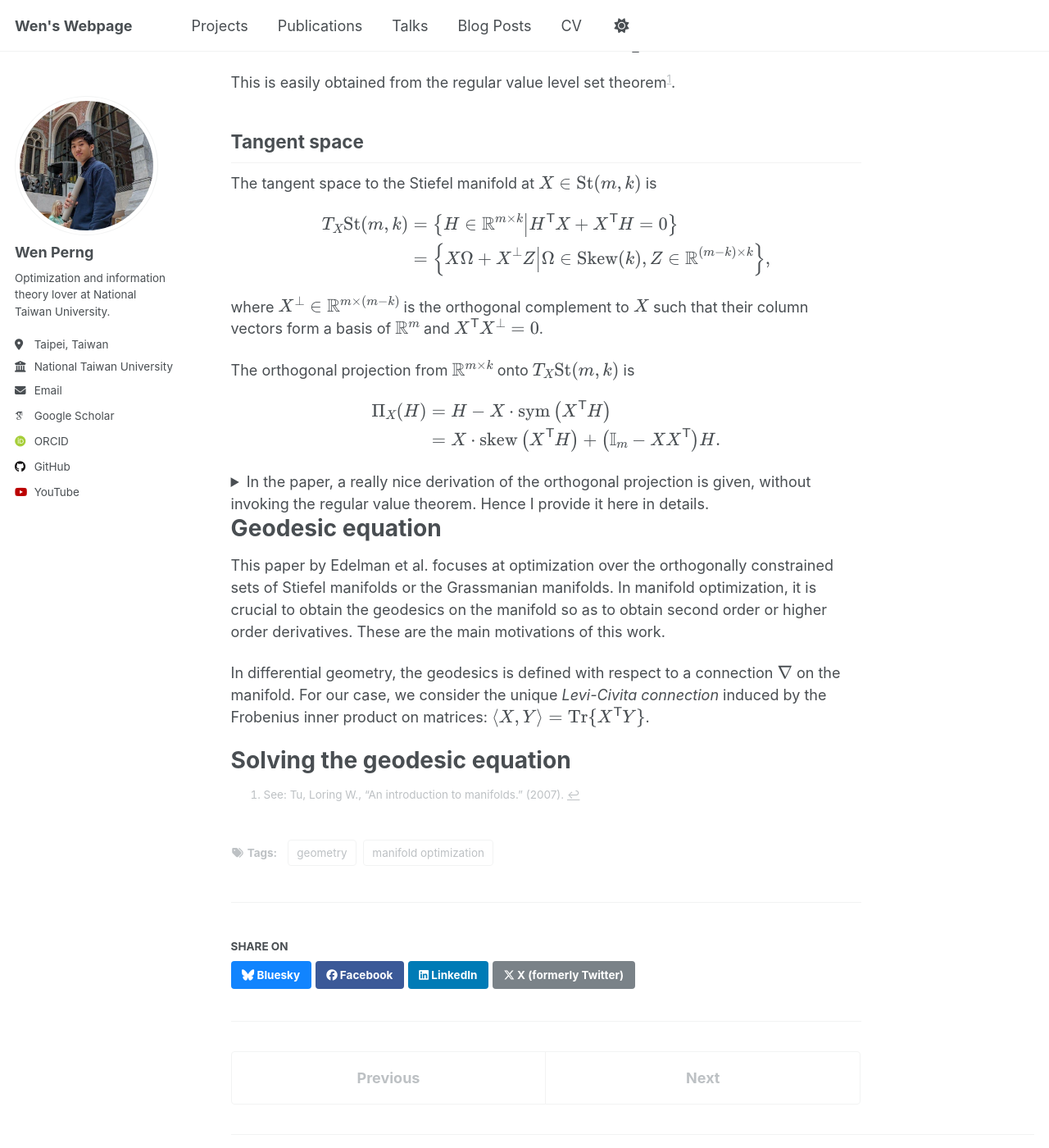
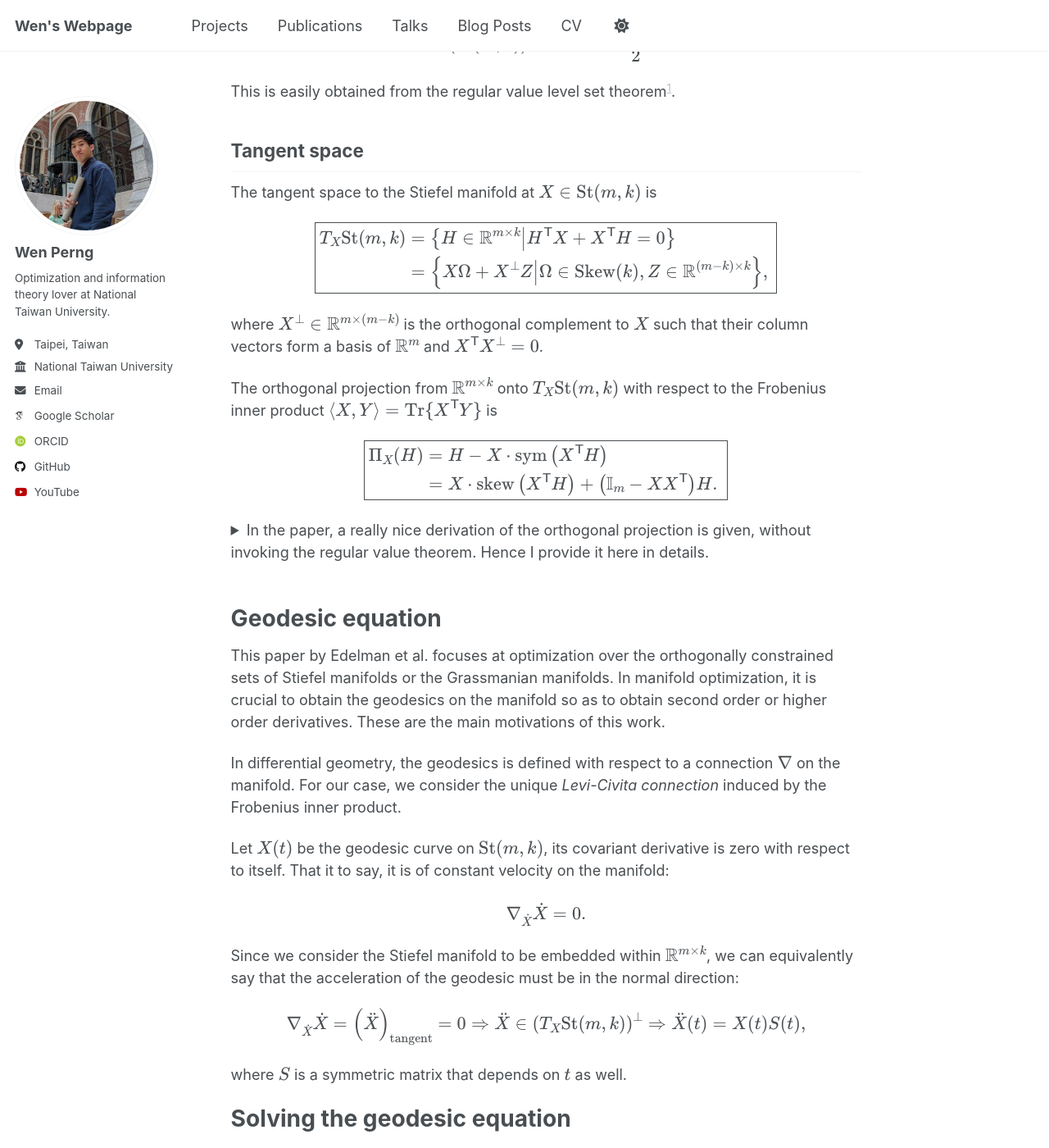
Before and after one commit to WenPerng/WenPerng.github.io, a Jekyll site: the page built from _posts/2025-08-24-blog-post.md, in a window 1280 px wide and 1400 px high, scrolled down 843 px. Shown: the whole window at 82% size. Built offline with Jekyll 4.4.1, drawn with Linux system fonts in a browser that asks for light colours; some web fonts are replaced; a script that is not in the unit is left out; some of the changed text lies outside the part shown.

Commit message:
add box to highlight equations

```diff
--- a/_posts/2025-08-24-blog-post.md
+++ b/_posts/2025-08-24-blog-post.md
@@ -8,7 +8,7 @@ tags:
 excerpt: "This post is a review on the paper \"[The Geoemtry of Algorithms with Orthogonality Constraints](https://arxiv.org/abs/physics/9806030)\" by Edelman et al. The focus of this review is on deriving the geodesics on the Stiefel manifold."
 ---
 
-This post is a review on the paper "[The Geoemtry of Algorithms with Orthogonality Constraints](https://arxiv.org/abs/physics/9806030)" by Edelman et al. The focus of this review is on deriving the geodesics on the Stiefel manifold.
+This post is a review on the paper "[The Geoemtry of Algorithms with Orthogonality Constraints](https://arxiv.org/abs/physics/9806030)" by Edelman et al. The goal of this review is not to go through the entire paper, but to focus on deriving the explicit form of geodesics on the Stiefel manifold.
 
 I have always wanted to know how the geodesics equation to the Stiefel manifold is obtained since I took the course "Manifold Optimization for Representation Learning" from professor [Hao Shen](https://www.researchgate.net/profile/Hao-Shen-15) from the Technische Universität München, 2024.
 
@@ -21,9 +21,9 @@ Most of this section is established in my talk on [manifold optimization, 2024](
 The Stiefel manifold is a generalization to the orthogonal matrices, defined as
 <p>
 $$
-\begin{equation}
+\boxed{\begin{equation*}
 	\mathrm{St}(m,k) = \left\{ X \in \mathbb{R}^{m \times k} \middle\vert X^{\mathsf{T}} X = \mathbb{I}_k\right\},
-\end{equation}
+\end{equation*}}
 $$
 </p>
 where \\(m\ge k\\) and \\(\mathbb{I}_k\\) is the \\(k \times k\\) identity matrix. Its dimension is
@@ -38,41 +38,71 @@ This is easily obtained from the regular value level set theorem[^1].
 The tangent space to the Stiefel manifold at \\(X \in \mathrm{St}(m,k)\\) is
 <p>
 $$
-\begin{equation}\begin{aligned}
+\boxed{\begin{equation}\begin{aligned}
 	T_{X} \mathrm{St}(m,k) &= \left\{ H \in \mathbb{R}^{m \times k} \middle\vert H^{\mathsf{T}} X + X^{\mathsf{T}} H = 0 \right\} \\
 	&= \left\{ X \Omega + X^{\perp} Z \middle\vert \Omega \in \mathrm{Skew}(k), Z \in \mathbb{R}^{(m-k) \times k} \right\},
-\end{aligned}\end{equation}
+\end{aligned}\end{equation}}
 $$
 </p>
 where \\(X^{\perp} \in \mathbb{R}^{m \times (m-k)}\\) is the orthogonal complement to \\(X\\) such that their column vectors form a basis of \\(\mathbb{R}^{m}\\) and \\(X^{\mathsf{T}} X^{\perp} = 0\\).
 
-The orthogonal projection from \\(\mathbb{R}^{m \times k}\\) onto \\(T_{X} \mathrm{St}(m,k)\\) is
+The orthogonal projection from \\(\mathbb{R}^{m \times k}\\) onto \\(T_{X} \mathrm{St}(m,k)\\) with respect to the Frobenius inner product \\(\langle X,Y\rangle = \mathrm{Tr}\\\{X^{\mathsf{T}} Y\\\}\\) is
 <p>
 $$
-\begin{equation}\begin{aligned}
+\boxed{\begin{equation}\begin{aligned}
 	\Pi_X(H)
 	&= H - X \cdot \mathrm{sym}\left(X^{\mathsf{T}} H\right) \\
 	&= X \cdot \mathrm{skew}\left(X^{\mathsf{T}} H\right) + \left(\mathbb{I}_{m} - XX^{\mathsf{T}}\right) H.
-\end{aligned}\end{equation}
+\end{aligned}\end{equation}}
 $$
 </p>
 
 <details>
 	<summary>In the paper, a really nice derivation of the orthogonal projection is given, without invoking the regular value theorem. Hence I provide it here in details.</summary>
 
-	Consider the metric of the Stiefel manifold being induced from the Frobenius inner product from the ambiant space. The normal space to the tangent space \(T_{X} \mathrm{St}(m,k)\) consists of matrices \(N\) that satisfies
+	Consider the metric of the Stiefel manifold being induced from the Frobenius inner product from the ambiant space. The normal space to the tangent space \(T_{X} \mathrm{St}(m,k)\) is denoted by \((T_{X} \mathrm{St}(m,k))^{\perp}\), consisting of matrices \(N\) that satisfies
 	<p>
 	$$
 	\langle H, N\rangle = \mathrm{Tr}\left\{ H^{\mathsf{T}} N\right\} = 0
 	$$
 	</p>
-	for all tangent vectors \(H \in T_{X} \mathrm{St}(m,k)\).
+	for all tangent vectors \(H \in T_{X} \mathrm{St}(m,k)\). From the second description of the tangent space, by assuming \(N = XS + X^{\perp} Z\) we can deduce that \(Z=0\) and \(S\) is symmetric. I.e., the normal space at \(X\) must be of the form
+	$$
+		\left\{ N \in \mathbb{R}^{m\times k} \middle\vert N = XS, S\text{ is symmetric} \right\}.
+	$$
+	Since we have the unique decomposition \(\mathbb{R}^{m \times k} = T_{X} \mathrm{St}(m,k) \oplus (T_{X} \mathrm{St}(m,k))^\perp\), there exists unique matrices \(\Omega\) (skew-symmetric), \(Z\), and \(S\) (symmetric) that satisfy
+	$$
+		H = X \Omega + X^{\perp} Z + XS.
+	$$
+	Henceforth, we obtain \(S = \mathrm{sym}(X^{\mathsf{T}} H)\), and
+	$$
+		\Pi_X(H) = H - XS = H - X \cdot \mathrm{sym}(X^{\mathsf{T}} H). \;\;\;\;\; \blacksquare
+	$$
 </details>
+
+<br>
 
 # Geodesic equation
 This paper by Edelman et al. focuses at optimization over the orthogonally constrained sets of Stiefel manifolds or the Grassmanian manifolds. In manifold optimization, it is crucial to obtain the geodesics on the manifold so as to obtain second order or higher order derivatives. These are the main motivations of this work.
 
-In differential geometry, the geodesics is defined with respect to a connection \\(\nabla\\) on the manifold. For our case, we consider the unique *Levi-Civita connection* induced by the Frobenius inner product on matrices: \\(\langle X,Y\rangle = \mathrm{Tr}\\\{X^{\mathsf{T}} Y\\\}\\).
+In differential geometry, the geodesics is defined with respect to a connection \\(\nabla\\) on the manifold. For our case, we consider the unique *Levi-Civita connection* induced by the Frobenius inner product.
+
+Let \\(X(t)\\) be the geodesic curve on \\(\mathrm{St}(m,k)\\), its covariant derivative is zero with respect to itself. That it to say, it is of constant velocity on the manifold:
+<p>
+$$
+\nabla_{\dot{X}} \dot{X} = 0.
+$$
+</p>
+Since we consider the Stiefel manifold to be embedded within \\(\mathbb{R}^{m \times k}\\), we can equivalently say that the acceleration of the geodesic must be in the normal direction:
+<p>
+$$
+\nabla_{\dot{X}} \dot{X} = \left(\ddot{X}\right)_{\mathrm{tangent}}= 0 \Rightarrow \ddot{X} \in \left(T_{X}\mathrm{St}(m,k)\right)^{\perp} \Rightarrow \ddot{X}(t) = X(t) S(t),
+$$
+</p>
+where \\(S\\) is a symmetric matrix that depends on \\(t\\) as well.
+
+
 
 
 # Solving the geodesic equation
+It is
```
Also changed, not shown: _posts/2025-08-21-blog-post.md (+5 -5 lines), _posts/2025-08-22-blog-post.md (+9 -9 lines), _posts/2025-08-23-blog-post.md (+19 -13 lines).
